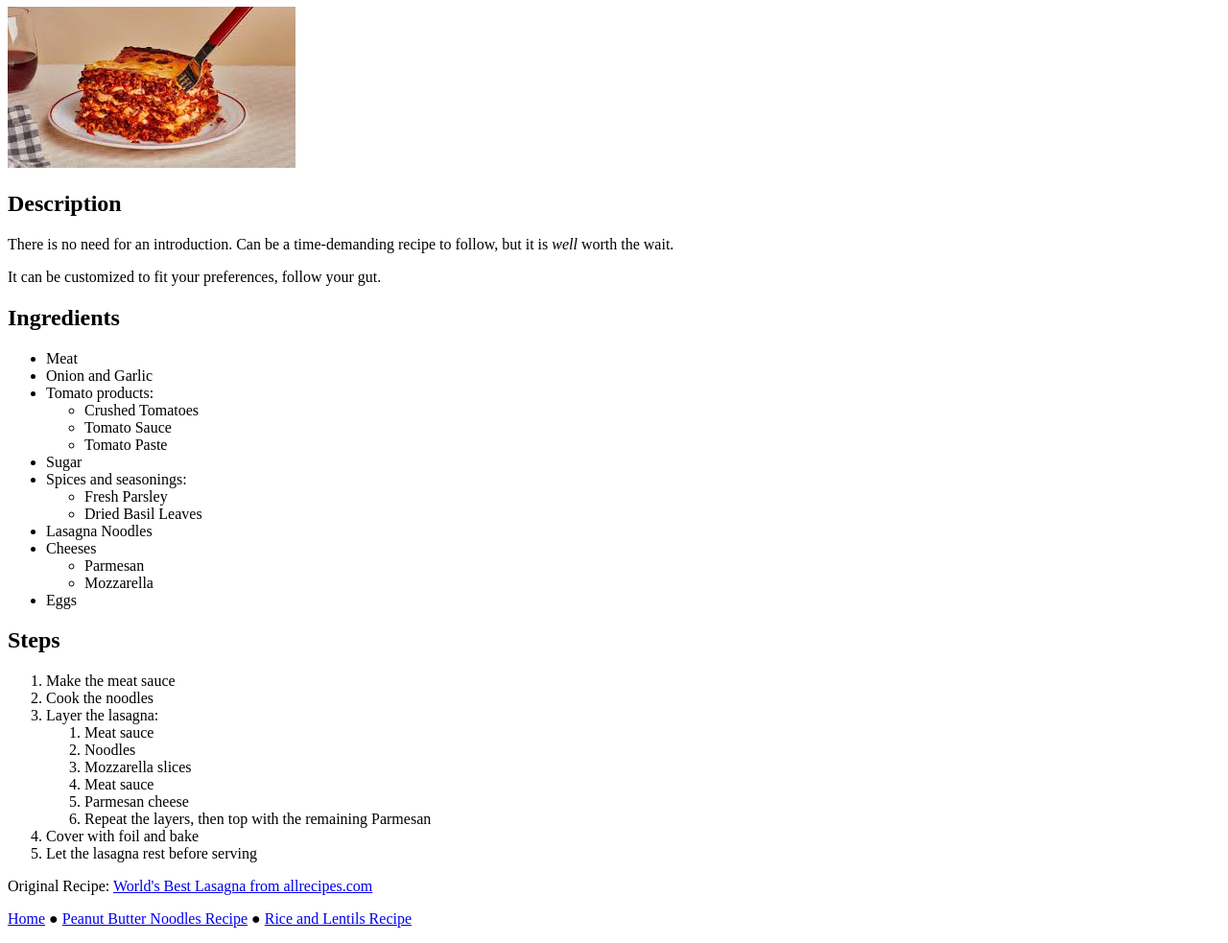
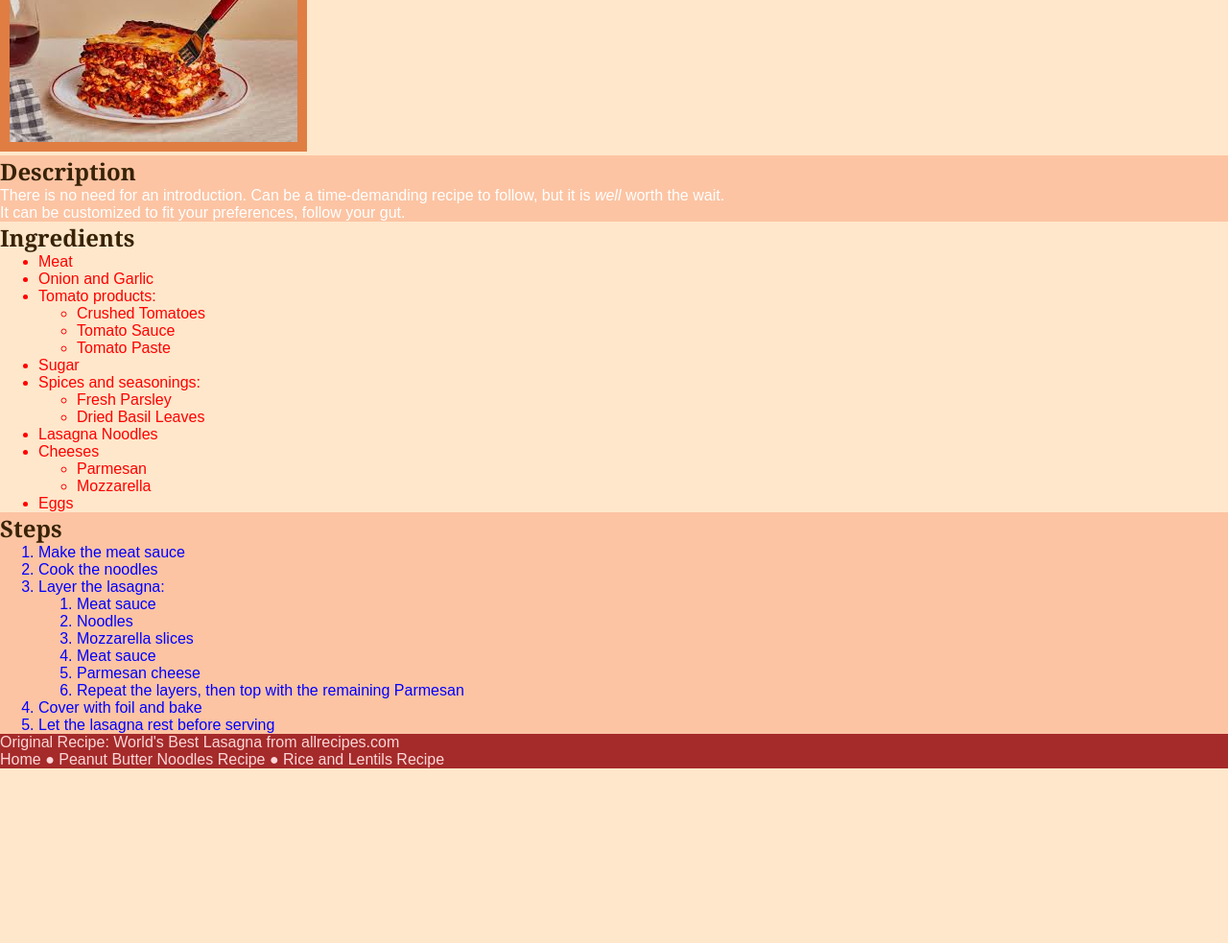
Before and after one commit to jlcarg/odin-recipes, a plain HTML site: page recipes/lasagna.html in a window 1280 px wide. Shown: the part 73-1056 px from the top of the page at 96% size. After the commit the page ends 874 px from the top, so only its background shows below. Drawn offline with Linux system fonts and the light colour scheme.

Commit message:
Add styles.css
Add css to the website. After the first couple of lessons on CSS, we were asked to 'play' around to get a better feeling on the Cascade side of the CSS.

```diff
--- a/recipes/lasagna.html
+++ b/recipes/lasagna.html
@@ -8,9 +8,12 @@
     <body>
         <h1>Lasagna Recipe</h1>
         <img src="../images/lasagna.jpeg" alt="a photo of a lasagna" height="168" width="300">
+        <div class="description">
             <h2>Description</h2>
             <p>There is no need for an introduction. Can be a time-demanding recipe to follow, but it is <em>well</em> worth the wait.</p>
             <p>It can be customized to fit your preferences, follow your gut.</p>
+        </div>
+        <div class="ingredients">
             <h2>Ingredients</h2>
             <ul>
                 <li>Meat</li>
@@ -38,6 +41,8 @@
                 </li>
                 <li>Eggs</li>
             </ul>
+        </div>
+        <div class="steps">
             <h2>Steps</h2>
             <ol>
                 <li>Make the meat sauce</li>
@@ -55,9 +60,12 @@
                 <li>Cover with foil and bake</li>
                 <li>Let the lasagna rest before serving</li>
             </ol>
+        </div>
+        <div class="footer">
         <!-- Although the article 'When to use target="_blank" states that we shouldn't treat internal links and external links differently, I wanted to practice using it at least in one part of this project'-->
         <!-- To remember how to do it and that in the cases we use it, we should add rel="noopener noreferrer" for security and privacy reasons -->
         <p>Original Recipe: <a href="https://www.allrecipes.com/recipe/23600/worlds-best-lasagna/" target="_blank" rel="noopener noreferrer">World's Best Lasagna from allrecipes.com</a></p>
         <p><a href="../index.html">Home</a> ● <a href="peanut-butter-noodles.html">Peanut Butter Noodles Recipe</a> ● <a href="rice-and-lentils-rice-cooker.html">Rice and Lentils Recipe</a></p>
+        </div>
     </body>
 </html>
--- a/styles.css
+++ b/styles.css
@@ -1,3 +1,60 @@
+* {
+    margin: 0px;
+    font-family: Arial, Helvetica, sans-serif;
+}
+
 h1 {
+    color: rgb(128, 63, 20);
+    font-family: Georgia, 'Times New Roman', Times, serif;
+}
+
+body {
+    background-color: rgb(255, 231, 203);
+    color: white;
+}
+
+img {
+    border: 10px solid rgb(224, 125, 67);
+}
+
+h2 {
+    color: rgb(56, 34, 5);
+    margin: 0px;
+    font-family: Georgia, 'Times New Roman', Times, serif;
+}
+
+.index-list {
+    list-style: none;
+    padding-left: 0px;
+}
+
+.description {
+    background-color: rgb(252, 196, 163);
+}
+
+.ingredients {
+    background-color: rgb(255, 231, 203);
+}
+
+.steps {
+    background-color: rgb(252, 196, 163);
+}
+
+.footer,
+.footer a {
+    background-color: brown;
+    color: rgb(252, 215, 215);
+    text-decoration: none;
+}
+
+div {
+    border-bottom: 15px;
+}
+
+.ingredients li {
     color: red;
 }
+
+ol li {
+    color: blue;
+}
```
Also changed, not shown: index.html (+1 -1 lines). Lines whose indentation alone changed are shown as unchanged.
